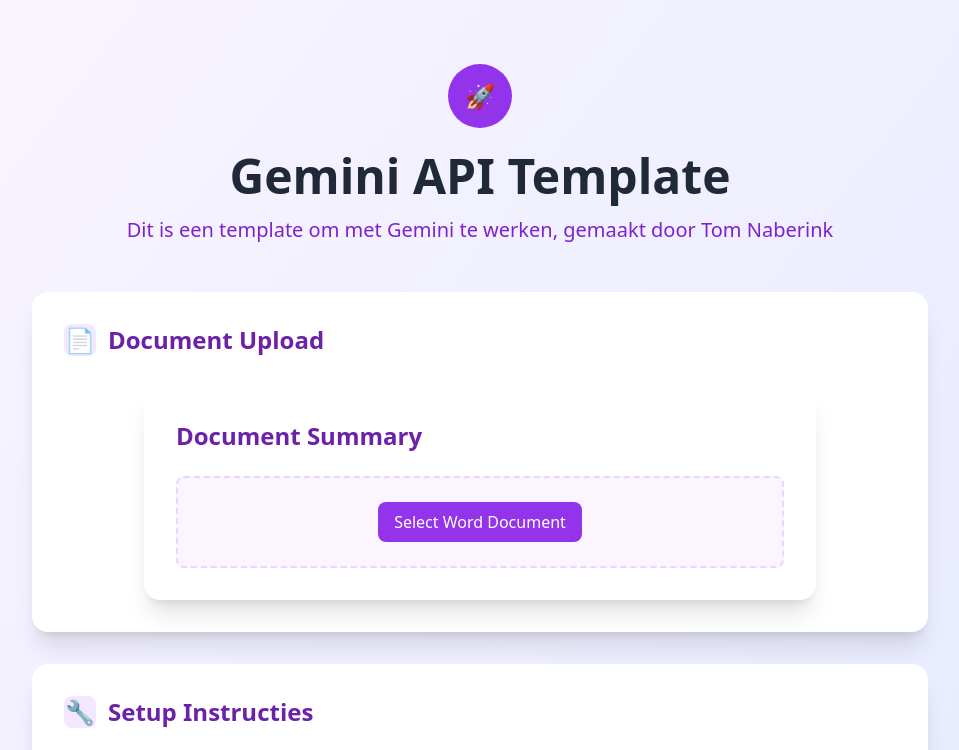
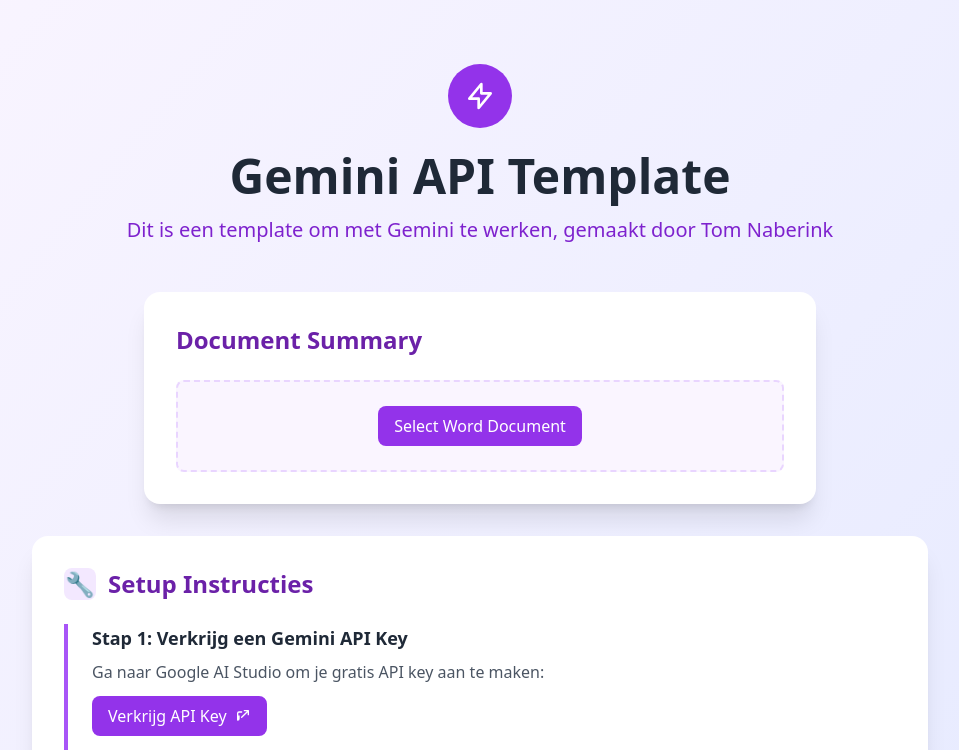
Before and after one commit to TomNaberink/gemini-simpele-chatbot-nextJS-cursor, a Next.js app: page / in a window 1280 px wide. Shown: the top 750 px of the page, without its empty margins (160-1119 px from the left). Built offline with nearby package versions, Linux system fonts and the light colour scheme.

Commit message:
Updated page.tsx

```diff
--- a/src/app/page.tsx
+++ b/src/app/page.tsx
@@ -1,9 +1,5 @@
 import TestChatBot from '@/components/TestChatBot'
-import dynamic from 'next/dynamic'
-
-const DocumentUpload = dynamic(() => import('@/components/DocumentUpload'), {
-  ssr: false
-})
+import DocumentUpload from '@/components/DocumentUpload'
 
 export default function Home() {
   return (
@@ -13,7 +9,9 @@
         {/* Header */}
         <div className="text-center mb-12">
           <div className="inline-flex items-center justify-center w-16 h-16 bg-purple-600 rounded-full mb-6">
-            <span className="text-2xl">🚀</span>
+            <svg className="w-8 h-8 text-white" fill="none" stroke="currentColor" viewBox="0 0 24 24">
+              <path strokeLinecap="round" strokeLinejoin="round" strokeWidth={2} d="M13 10V3L4 14h7v7l9-11h-7z" />
+            </svg>
           </div>
 
           <h1 className="text-5xl font-bold text-gray-800 mb-4">
@@ -25,19 +23,11 @@
           </p>
         </div>
 
+        {/* Document Upload Component */}
+        <DocumentUpload />
+
         {/* Main Content */}
-        <div className="max-w-4xl mx-auto">
-
-          {/* Document Upload Section */}
-          <div className="bg-white rounded-2xl shadow-xl p-8 mb-8">
-            <h2 className="text-2xl font-bold text-purple-800 mb-6 flex items-center">
-              <span className="w-8 h-8 bg-purple-100 rounded-lg flex items-center justify-center mr-3">
-                📄
-              </span>
-              Document Upload
-            </h2>
-            <DocumentUpload />
-          </div>
+        <div className="max-w-4xl mx-auto mt-8">
 
           {/* Setup Instructions */}
           <div className="bg-white rounded-2xl shadow-xl p-8">
@@ -64,7 +54,9 @@
                   className="inline-flex items-center px-4 py-2 bg-purple-600 text-white rounded-lg hover:bg-purple-700 transition-colors"
                 >
                   <span>Verkrijg API Key</span>
-                  <span className="ml-2">↗</span>
+                  <svg className="w-4 h-4 ml-2" fill="none" stroke="currentColor" viewBox="0 0 24 24">
+                    <path strokeLinecap="round" strokeLinejoin="round" strokeWidth={2} d="M10 6H6a2 2 0 00-2 2v10a2 2 0 002-2v-4M14 4h6m0 0v6m0-6L10 14" />
+                  </svg>
                 </a>
 
                 <div className="mt-4 p-4 bg-orange-50 border border-orange-200 rounded-lg">
```
